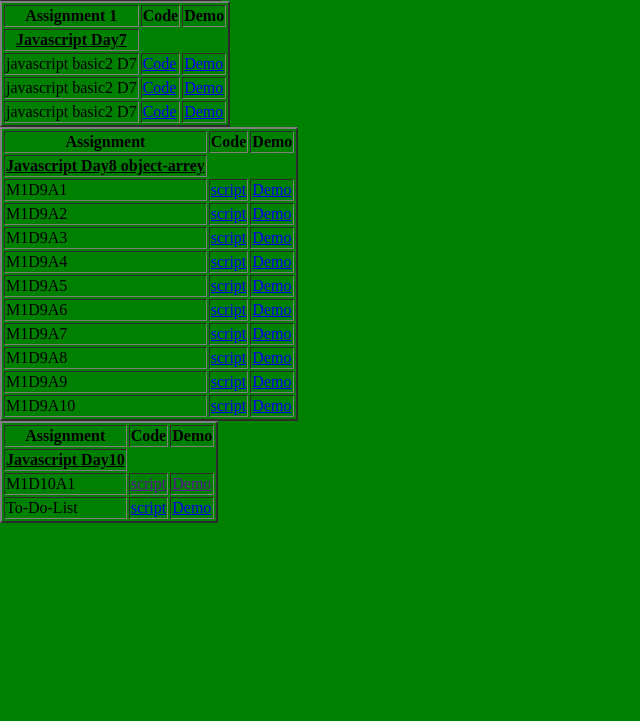
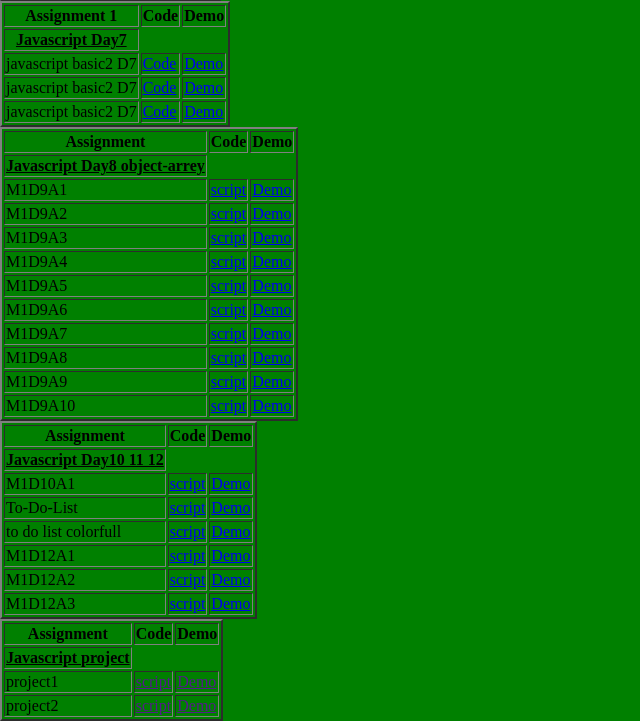
Before and after one commit to kumar889/kumar889.github.io, a plain HTML site: page index.html in a window 1280 px wide. Shown: the part 1572-2293 px from the top of the page, without its empty margins (0-640 px from the left). Before the commit the page ends 2095 px from the top, so only its background shows below. Drawn offline with Linux system fonts and the light colour scheme.

Commit message:
kumar889.gitub.io,updated

```diff
--- a/index.html
+++ b/index.html
@@ -428,7 +428,7 @@
 </div>
 <table border="2">
 
-    <th><u>Javascript Day10</u></th>
+    <th><u>Javascript Day10 11 12</u></th>
     <thead>
     <tr>
     <th>Assignment</th>
@@ -440,15 +440,60 @@
         <div class="fifth-table">
             <tr>
                 <td>M1D10A1</td>
-                <td><a href="">script</a></td>
-                <td><a href="">Demo</a></td>
+                <td><a href="https://github.com/kumar889/M1D10A1/commit/983920502833cd793623b7c131b4af0e710203c1">script</a></td>
+                <td><a href="https://kumar889.github.io/M1D10A1/">Demo</a></td>
             </tr>
             <tr>
                 <td>To-Do-List</td>
                 <td><a href="https://github.com/kumar889/TO-do-list/commit/e9222c4c570ebf3972649338eea91903f52aa4aa">script</a></td>
                 <td><a href="https://kumar889.github.io/TO-do-list/">Demo</a></td>
             </tr>
+            <tr>
+                <td>to do list colorfull</td>
+                <td><a href="https://github.com/kumar889/M1D11A1/commit/7b3d4132552c7018741c8f3e78686fa2edede91e">script</a></td>
+                <td><a href="https://kumar889.github.io/M1D11A1/">Demo</a></td>
+            </tr>
+            <tr>
+                <td>M1D12A1</td>
+                <td><a href="https://github.com/kumar889/M1D12A1/commit/d57ab9b775fb798d5abab206151a45b41e3d812b">script</a></td>
+                <td><a href="https://kumar889.github.io/M1D12A1/">Demo</a></td>
+            </tr>
+            <tr>
+                <td>M1D12A2</td>
+                <td><a href="https://github.com/kumar889/M1D12A2/commit/2ceb8afdeeb98e4dacb24f934976c06a4979c9f3">script</a></td>
+                <td><a href="https://kumar889.github.io/M1D12A2/">Demo</a></td>
+            </tr>
+            <tr>
+                <td>M1D12A3</td>
+                <td><a href="https://github.com/kumar889/M1D12A3/commit/493af6978f88e5345ed505fa2b6f579baedb4586">script</a></td>
+                <td><a href="https://kumar889.github.io/M1D12A3/">Demo</a></td>
+            </tr>
         </body>
     </table>
      </div>
+     <table border="2">
+
+        <th><u>Javascript project</u></th>
+        <thead>
+        <tr>
+        <th>Assignment</th>
+        <th>Code</th>
+        <th>Demo</th>
+        </tr>
+        </thead>
+        <tbody>
+            <div class="sixth-table">
+                <tr>
+                    <td>project1</td>
+                    <td><a href="">script</a></td>
+                    <td><a href="">Demo</a></td>
+                </tr>
+                <tr>
+                    <td>project2</td>
+                    <td><a href="">script</a></td>
+                    <td><a href="">Demo</a></td>
+                </tr>
+            </body>
+        </table>
+            </div>
 </html>
```
